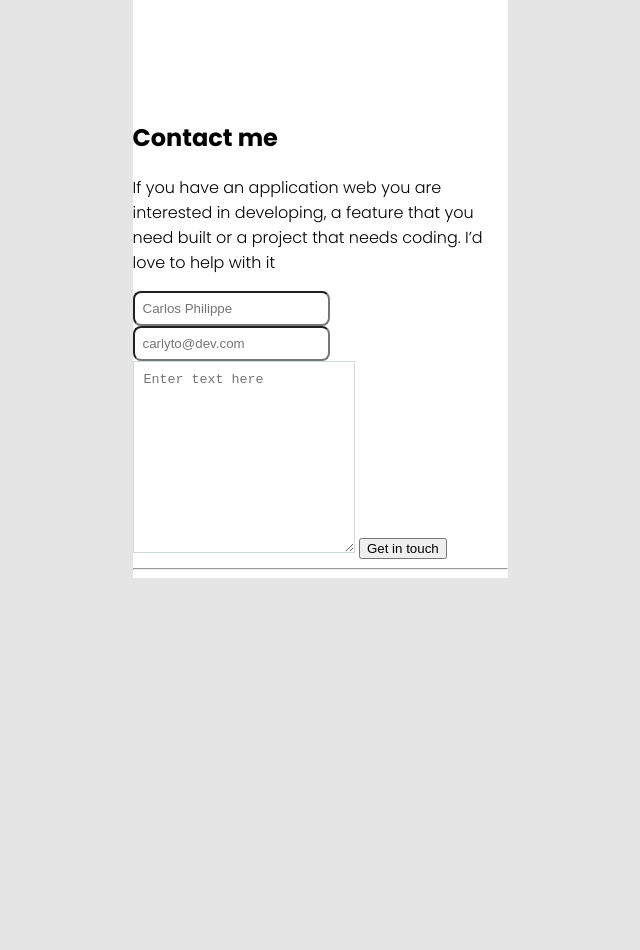
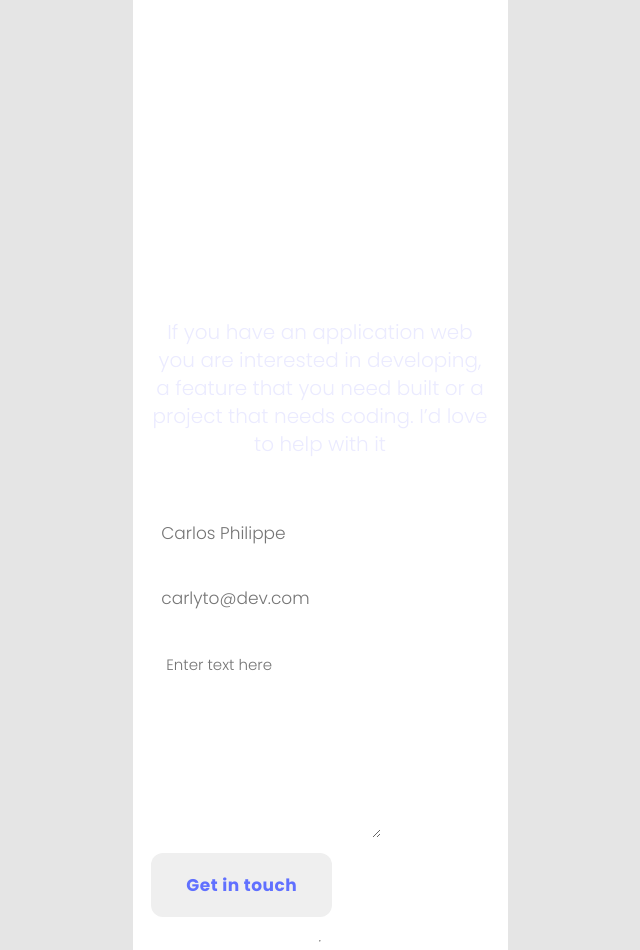
Before and after one commit to obibaadoma/MicHelloProject, a website: page index.html in a window 1280 px wide. Shown: the part 4460-5410 px from the top of the page, without its empty margins (320-960 px from the left). Before the commit the page ends 5038 px from the top, so only its background shows below. Drawn offline with Linux system fonts and the light colour scheme.

Commit message:
Update index.css

```diff
--- a/index.css
+++ b/index.css
@@ -827,6 +827,104 @@ body.active {
   background: url(html5-512.png);
 }
 
+<---------The css for section form------>
+
+
+/* form section */
+.form-section {
+  background-color: #fff;
+  background-image: url("images/contactme.png");
+  background-repeat: no-repeat;
+  flex-direction: column;
+  justify-content: center;
+}
+
+
+.wrap {
+  display: flex;
+  flex-direction: column;
+  align-items: center;
+  margin-top: 100px;
+}
+
+.contact-title {
+  font-family: Poppins, sans-serif;
+  font-style: normal;
+  font-weight: bold;
+  font-size: 40px;
+  line-height: 52px;
+  color: #fff;
+}
+
+.contact-parag {
+  font-family: Poppins, sans-serif;
+  font-size: 20px;
+  line-height: 28px;
+  text-align: center;
+  color: #ebebff;
+  margin: auto 10px;
+  padding: 0 10px;
+  margin-bottom: 50px;
+}
+
+.contact {
+  display: flex;
+  flex-direction: column;
+  gap: 15px;
+  width: 90%;
+}
+
+.contact input {
+  font-family: Poppins, sans-serif;
+  font-size: 17px;
+  line-height: 20px;
+  display: flex;
+  align-items: center;
+  padding: 15px 10px;
+  border-radius: 12px;
+  border: none;
+}
+
+.contact textarea {
+  font-family: Poppins, sans-serif;
+  font-size: 15px;
+  line-height: 24px;
+  color: #b3bac5;
+  padding: 15px;
+  border-radius: 12px;
+  border: none;
+}
+
+.contact button {
+  font-family: Poppins, sans-serif;
+  font-weight: 800;
+  font-size: 17px;
+  line-height: 24px;
+  display: flex;
+  align-items: center;
+  text-align: center;
+  letter-spacing: 0.03em;
+  color: #6070ff;
+  align-self: flex-start;
+  padding: 20px 35px;
+  border-radius: 12px;
+  border: none;
+}
+
+}
+
+.contact button:hover {
+  background-color: #6070ff;
+  color: #fff;
+}
+
+.contact button:active {
+  background-color: #2230d2;
+  color: #fff;
+}
+
+
+
 .event11 {
   box-sizing: border-box;
   display: flex;
```
